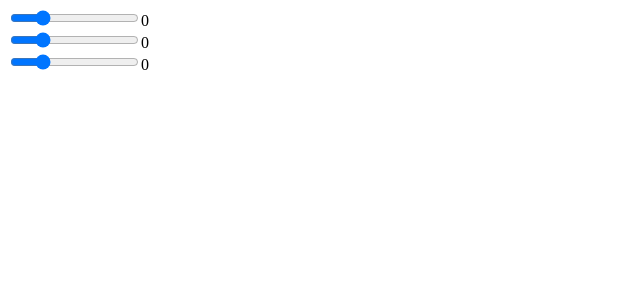
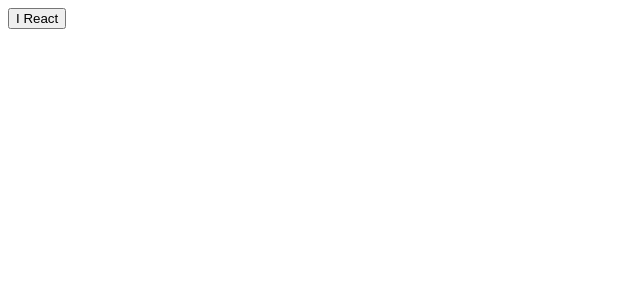
Before and after one commit to Burris19/Rect-Fundamentals, a React app: page / in a window 1280 px wide. Shown: the top 300 px of the page, without its empty margins (0-640 px from the left). Built offline with nearby package versions, Linux system fonts and the light colour scheme.

Commit message:
[add] Accessing Child Properties

```diff
--- a/App.js
+++ b/App.js
@@ -1,50 +1,18 @@
 import React from 'react';
-import ReactDOM from 'react-dom'
+
 class App extends React.Component {
-  constructor(){
-    super();
-    this.state = {
-      red: 0,
-      green: 0,
-      blue: 0
-    }
-    this.update = this.update.bind(this)
+  render(){
+    return <Button>I <Heart/> React</Button>
   }
-  update(e){
-    this.setState({
-      red: ReactDOM.findDOMNode(this.refs.red).value,
-      green: ReactDOM.findDOMNode(this.refs.green).value,
-      blue: ReactDOM.findDOMNode(this.refs.blue).value
-    })
-  }
-  render(){
-    return (
-      <div>
-        <Slider ref="red" update={this.update} />
-        {this.state.red}
-        <br />
-        <Slider ref="green" update={this.update} />
-        {this.state.green}
-        <br />
-        <Slider ref="blue" update={this.update} />
-        {this.state.blue}
-        <br />
-      </div>
-    )
+
+}
+
+class Button extends React.Component {
+  render() {
+    return <button>{this.props.children}</button>
   }
 }
 
-class Slider extends React.Component {
-  render() {
-    return (
-      <input
-        type="range"
-        min="0"
-        max="225"
-        onChange={this.props.update}
-      />
-    )
-  }
-}
+const Heart = () => <span className="glyphicon glyphicon-heart"></span>
 
 export default App
```
